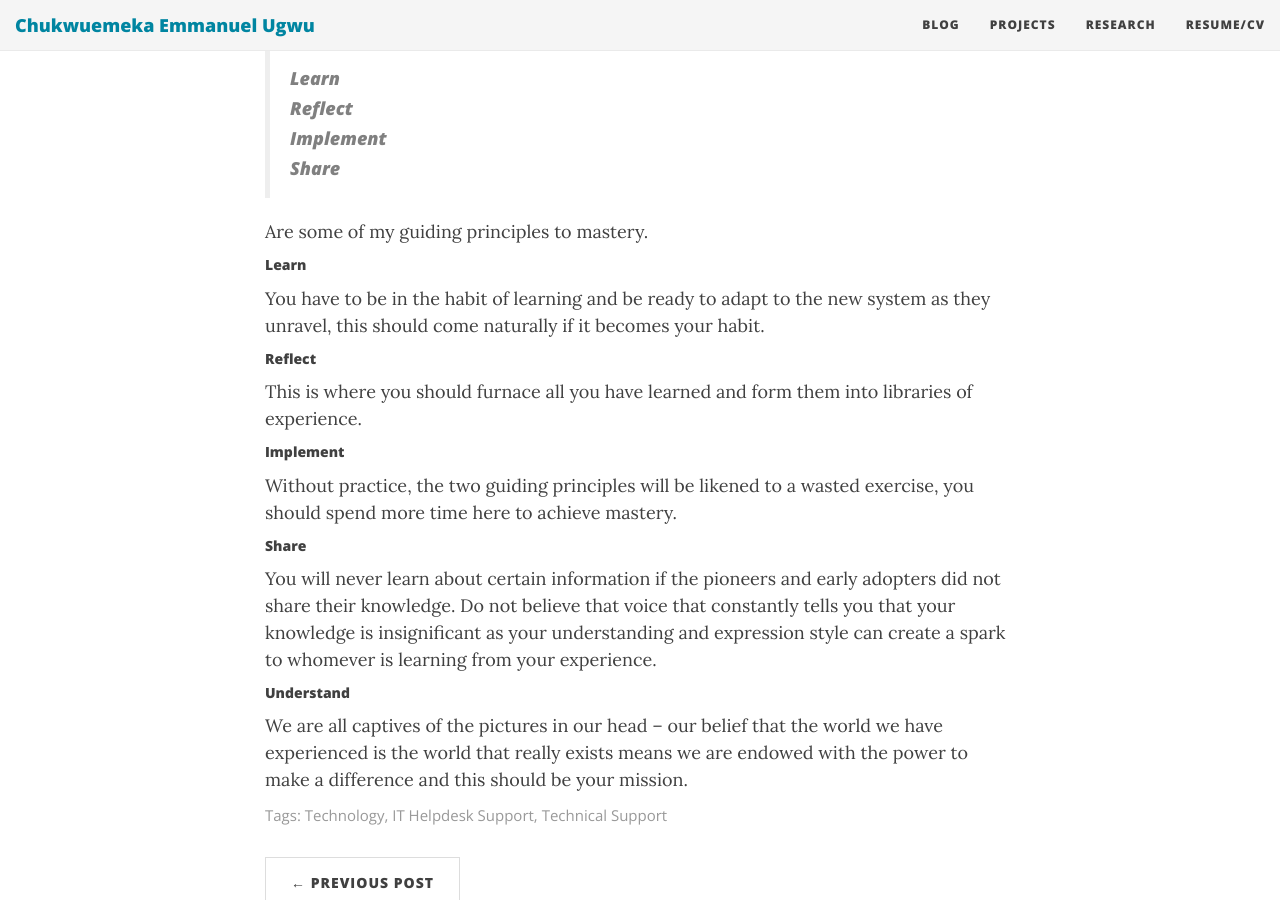
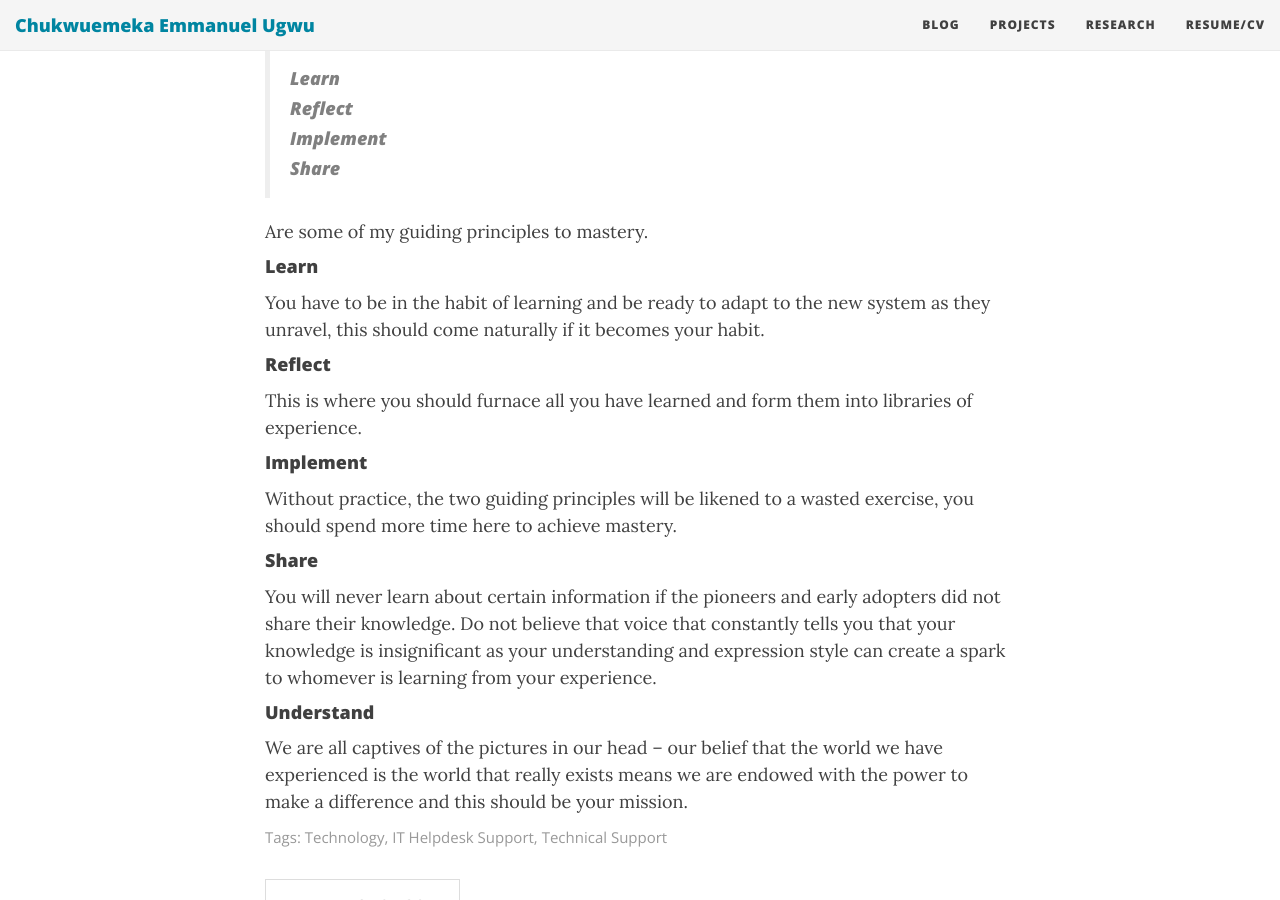
Before and after one commit to coolmechel/blog, a Jekyll site: the page built from _posts/2022-02-15-learning-how-to-learn.md, in a window 1280 px wide and 900 px high, scrolled down 1195 px. Built offline with Jekyll 4.4.1, drawn with Linux system fonts in a browser that asks for light colours; nearby versions of some CDN libraries; comment, search, counter and statistics services are not loaded.

Commit message:
Font modification

```diff
--- a/_posts/2022-02-15-learning-how-to-learn.md
+++ b/_posts/2022-02-15-learning-how-to-learn.md
@@ -32,17 +32,17 @@ It is said that change and new ideas are acceptable only when presented slowly i
 
 Are some of my guiding principles to mastery.
 
-##### Learn
+#### Learn
 You have to be in the habit of learning and be ready to adapt to the new system as they unravel, this should come naturally if it becomes your habit.
 
-##### Reflect
+#### Reflect
 This is where you should furnace all you have learned and form them into libraries of experience.
 
-##### Implement
+#### Implement
 Without practice, the two guiding principles will be likened to a wasted exercise, you should spend more time here to achieve mastery.
 
-##### Share
+#### Share
 You will never learn about certain information if the pioneers and early adopters did not share their knowledge. Do not believe that voice that constantly tells you that your knowledge is insignificant as your understanding and expression style can create a spark to whomever is learning from your experience.
 
-##### Understand
+#### Understand
 We are all captives of the pictures in our head – our belief that the world we have experienced is the world that really exists means we are endowed with the power to make a difference and this should be your mission.
```
